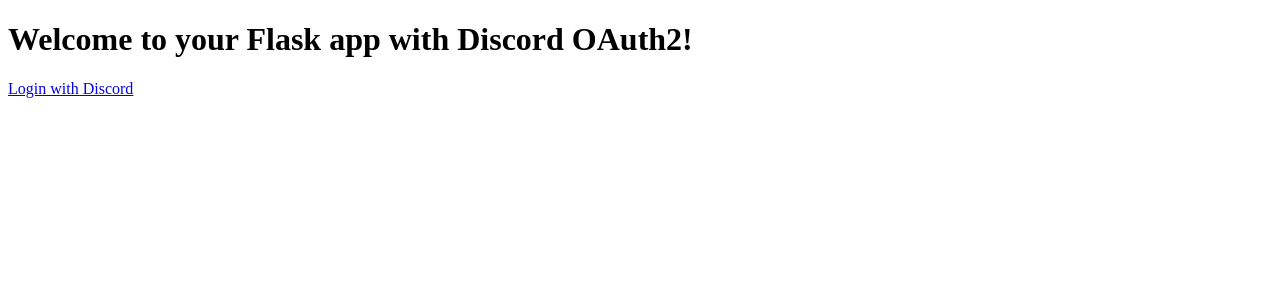
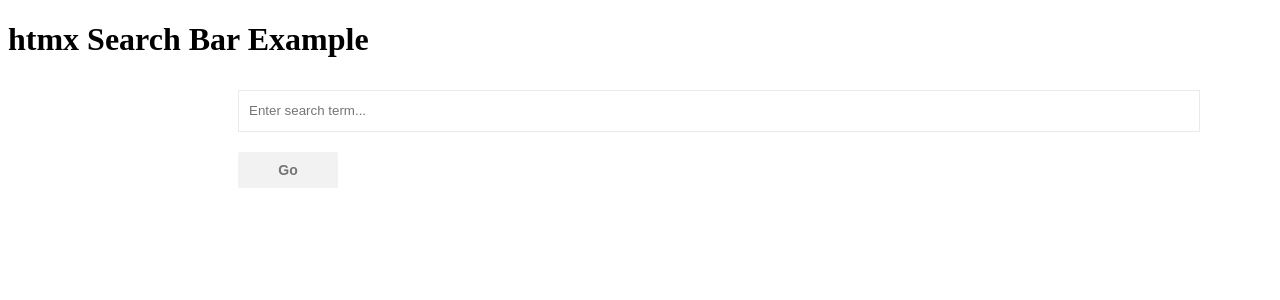
Before and after one commit to jacoobes/aiproj, a Flask app: template templates/app.html in a window 1280 px wide. Shown: the top 300 px of the page. Run offline with Flask 3, Linux system fonts and the light colour scheme; the template is opened without the code that fills it, so the values that code supplies are empty; parts of the project's set-up code (start-up, migrations or seed data) failed here and were passed over.

Commit message:
lookin sexyh

```diff
--- a/app.py
+++ b/app.py
@@ -1,4 +1,4 @@
-from flask import Flask, render_template, redirect, url_for, session
+from flask import Flask, render_template, redirect, url_for, session, request
 from flask_discord import DiscordOAuth2Session, requires_authorization, Unauthorized
 from dotenv import load_dotenv
 import os
@@ -32,20 +32,18 @@ def redirect_unauthorized(e):
     return redirect(url_for("login"))
 
 
+@app.route('/search', methods=['POST'])
+@requires_authorization
+def search():
+    search_term = request.form['search_term']
+    return "Search Term: " + search_term
+
 @app.route("/me/")
 @requires_authorization
 def me():
     user = discord.fetch_user()
-    return f"""
-    <html>
-        <head>
-            <title>{user.name}</title>
-        </head>
-        <body>
-            <img src='{user.avatar_url}' />
-        </body>
-    </html>"""
-
+    guilds = discord.fetch_guilds()
+    return render_template("app.html", user=user, guilds=guilds)
 
 if __name__ == "__main__":
     app.run(debug=True)
--- a/templates/app.html
+++ b/templates/app.html
@@ -3,15 +3,89 @@
 <head>
     <meta charset="UTF-8">
     <meta name="viewport" content="width=device-width, initial-scale=1.0">
-    <title>Search</title>
+    <title>{{ user.name }}'s Embedder</title>
+    <script src="https://unpkg.com/htmx.org/dist/htmx.js"></script>
 </head>
 <body>
-    <h1>Welcome to your Flask app with Discord OAuth2!</h1>
-    {% if session.discord_user %}
-        <p>Logged in as: {{ session.discord_user['username'] }}</p>
-        <a href="{{ url_for('logout') }}">Logout</a>
-    {% else %}
-        <a href="{{ url_for('login') }}">Login with Discord</a>
-    {% endif %}
+
+<style>
+input{
+    border: none;
+    padding: 10px;
+    margin: 10px;
+    height: 20px;
+    width: 90%;
+    border:1px solid #eaeaea;
+    outline:none;
+}
+input:hover{
+    border-color: #a0a0a0 #b9b9b9 #b9b9b9 #b9b9b9;
+}
+input:focus{
+    border-color:#4d90fe;
+}
+
+input[type="submit"] {
+    border-radius: 2px;
+    background: #f2f2f2;
+    border: 1px solid #f2f2f2;
+    color: #757575;
+    cursor: default;
+    font-size: 14px;
+    font-weight: bold;
+    width: 100px;
+    padding: 0 16px;
+    height:36px;
+}
+input[type="submit"]:hover {
+    box-shadow: 0 1px 1px rgba(0,0,0,0.1);
+    background: #f8f8f8;
+    border: 1px solid #c6c6c6;
+    box-shadow: 0 1px 1px rgba(0,0,0,0.1);
+    color: #222;
+}
+
+.container {
+    display: flex;
+}
+
+.sidebar {
+    width: 200px; /* Adjust the width as needed */
+}
+
+.content {
+    flex: 1;
+    margin-left: 20px; /* Adjust margin as needed */
+}
+
+
+.sidebar img {
+    width: 35%; /* Scale down the width to 50% */
+    height: auto; /* Maintain aspect ratio */
+    display: block; /* Ensure proper display */
+    margin-bottom: 5px; /* Add some space between images */
+}
+</style>
+
+<h1>htmx Search Bar Example</h1>
+<div class="container">
+    <div class="sidebar">
+        <ul>
+            {% for guild in guilds %}
+                <img src="{{ guild.icon_url }}" alt="{{ guild.name }}">
+            {% endfor %}
+        </ul>
+    </div>
+    <div class="content">
+        <form hx-post="/search" hx-target="#search-result">
+            <input type="text" name="search_term" placeholder="Enter search term...">
+            <input type="submit" value="Go">
+        </form>
+    <div id="search-result"></div>
+</div>
+<div id="search-result"></div>
+
+</div>
+
 </body>
 </html>
```
